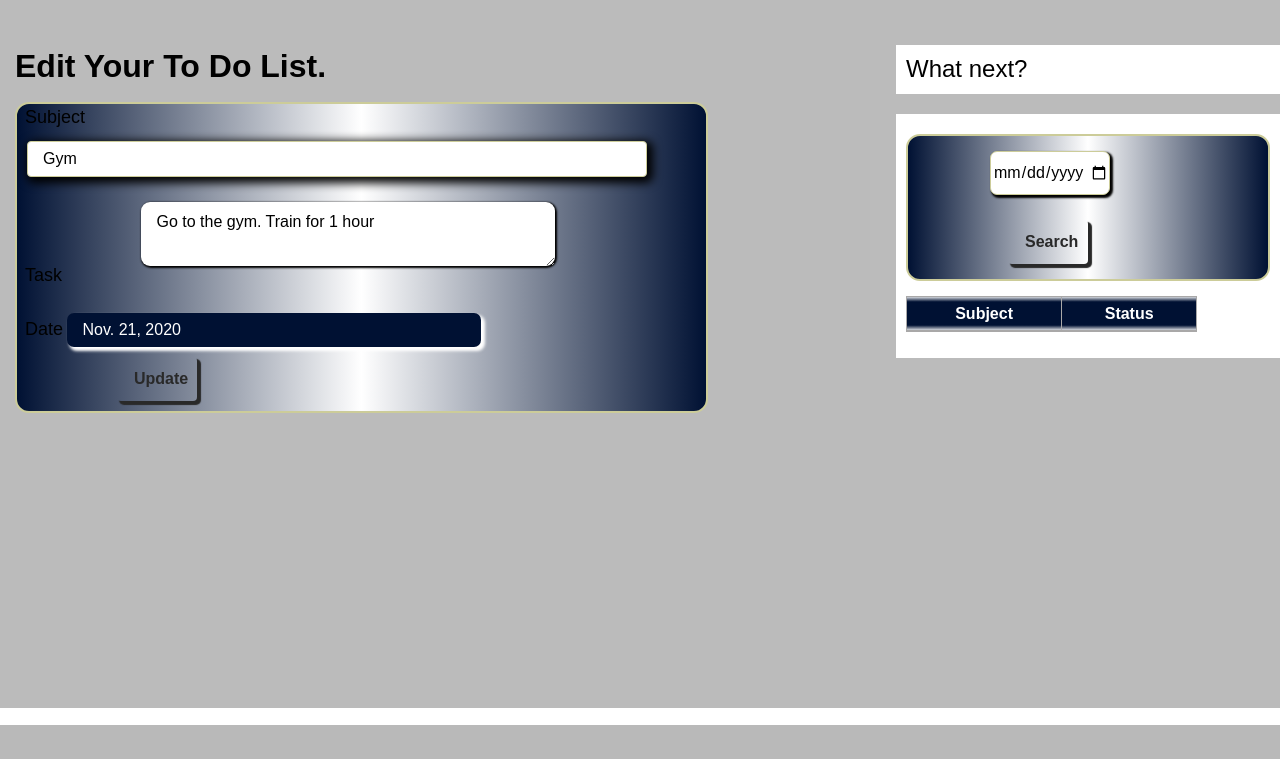
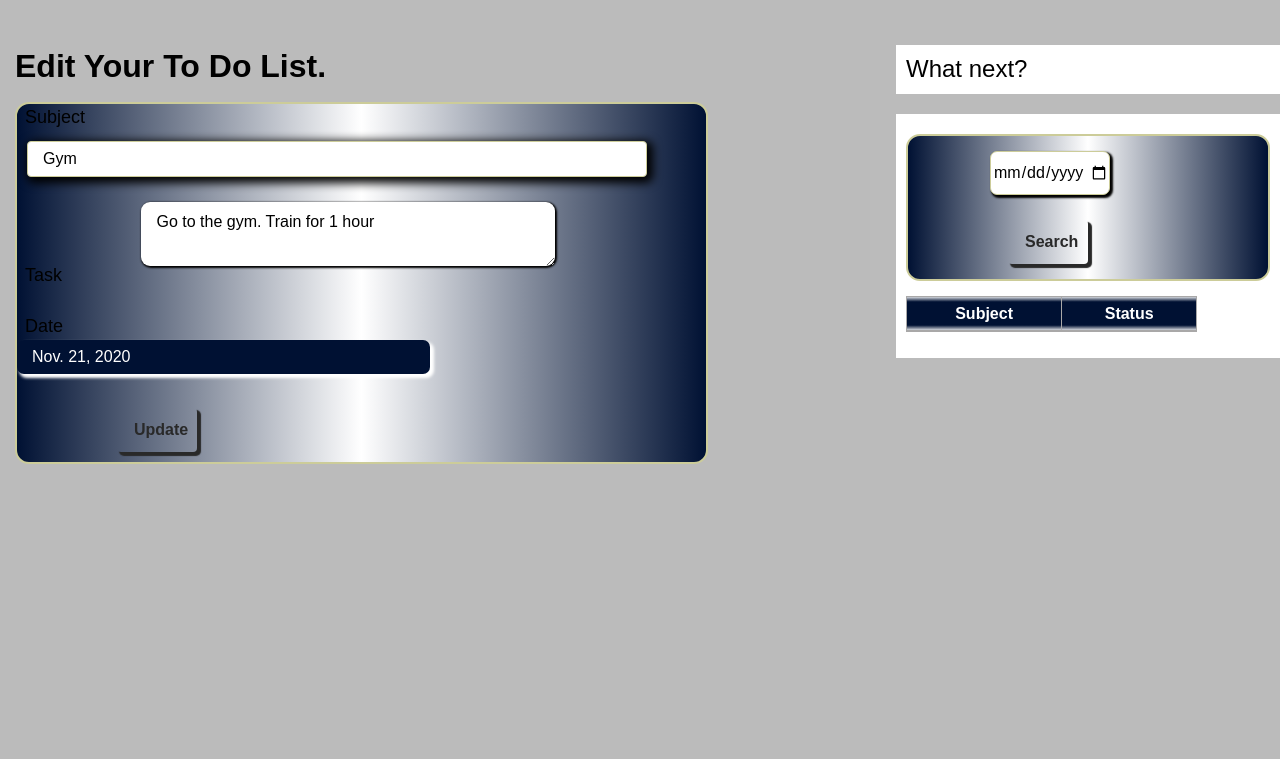
Before and after one commit to anthony-ndegwa-dev/TodoApp-Django, a Django app: page /edit/1 in a window 1280 px wide. Shown: the part 75-834 px from the top of the page. Before the commit the page ends 800 px from the top, so only its background shows below. Run offline with Django 3.2, Linux system fonts and the light colour scheme; data comes from the database, SQL or seed files in the repository; lists and menus that the app fills with data are empty.

Commit message:
Update style

```diff
--- a/todo/static/css/style.css
+++ b/todo/static/css/style.css
@@ -1,3 +1,6 @@
+body {
+  height: 100vh;
+}
 h1,h3,h2 {
 	color: #033;
 	font-weight: normal;
@@ -109,7 +112,8 @@ td, th {
 /*input[type=text], input[type=password] {*/
  input {
   width: 60%;
-  display: inline-block;
+  /*display: inline-block;*/
+  display: flex;
   border: 1px solid #cc9;
   box-sizing: border-box;
   height: 05%;
@@ -222,6 +226,7 @@ section {
 	text-align: left;
 	width: 100%;
 	overflow: hidden;
+  /*height: 100vh;*/
 }
 
 article.right-side {
```
